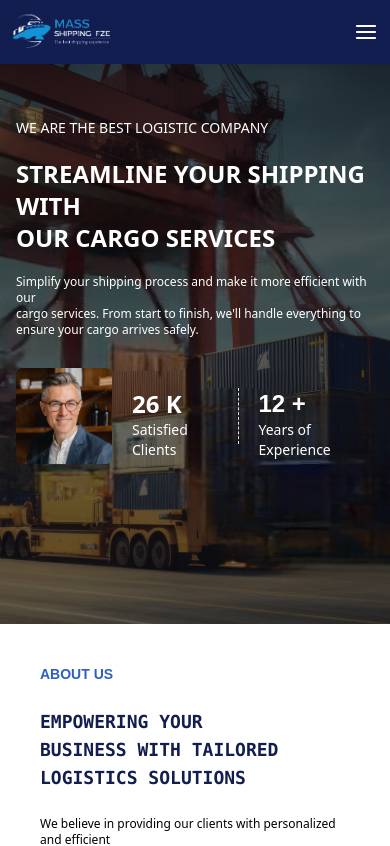
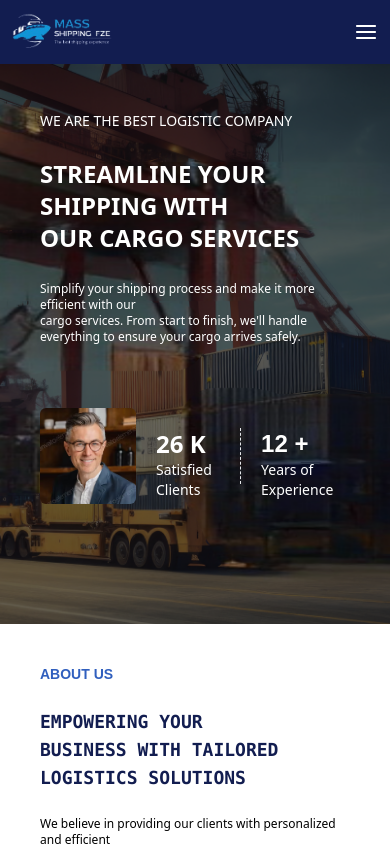
Before and after one commit to shifin424/mass-shipping-fze-task, a React (Vite) app: page / in a window 390 px wide. Shown: the top 846 px of the page. Built offline with nearby package versions, Linux system fonts and the light colour scheme.

Commit message:
updted the code

```diff
--- a/src/components/Banner.jsx
+++ b/src/components/Banner.jsx
@@ -5,10 +5,10 @@ import Profile from "../assets/Images/profile.png";
 const Banner = () => {
     return (
         <div id="banner"
-            className="bg-cover bg-no-repeat bg-center p-3 px-4  md:px-28 h-[35rem]"
+            className="bg-cover bg-no-repeat bg-center p-3 px-10  md:px-28 h-[35rem]"
             style={{ backgroundImage: `url(${BackgroundImage})` }}
         >
-            <div className="flex flex-col justify-around mt-8 h-60">
+            <div className="flex flex-col gap-y-5 justify-around mt-8 h-60">
                 <p className="text-white text-sm md:text-base lg:text-lg">
                     WE ARE THE BEST LOGISTIC COMPANY
                 </p>
@@ -21,7 +21,7 @@ const Banner = () => {
                 </p>
             </div>
 
-            <div className="flex">
+            <div className="flex mt-10">
                 <img src={Profile} className="w-24 h-24 mt-5 rounded-md" alt="" />
                 <div className="ml-5 border-r mt-10 pr-3 h-14 border-dashed">
                     <h1 className="text-2xl text-white font-bold">26 K</h1>
```
